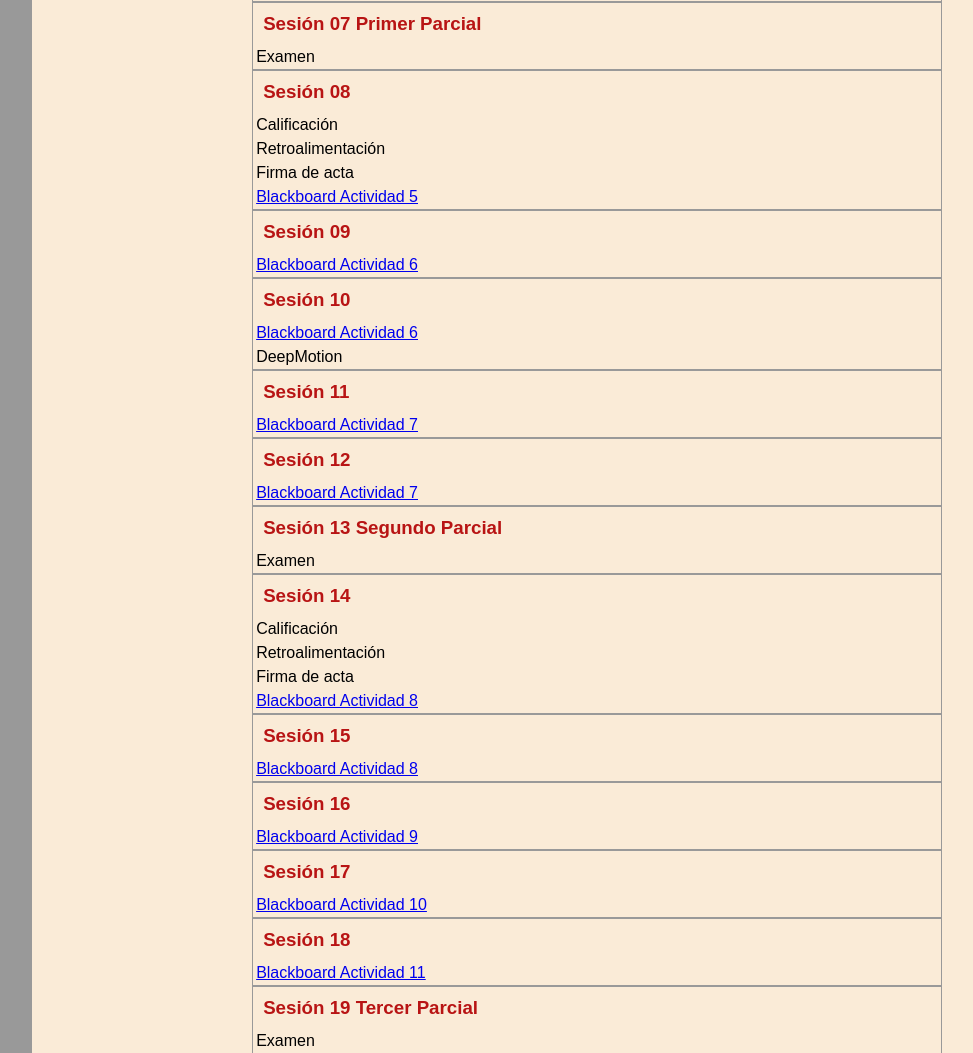
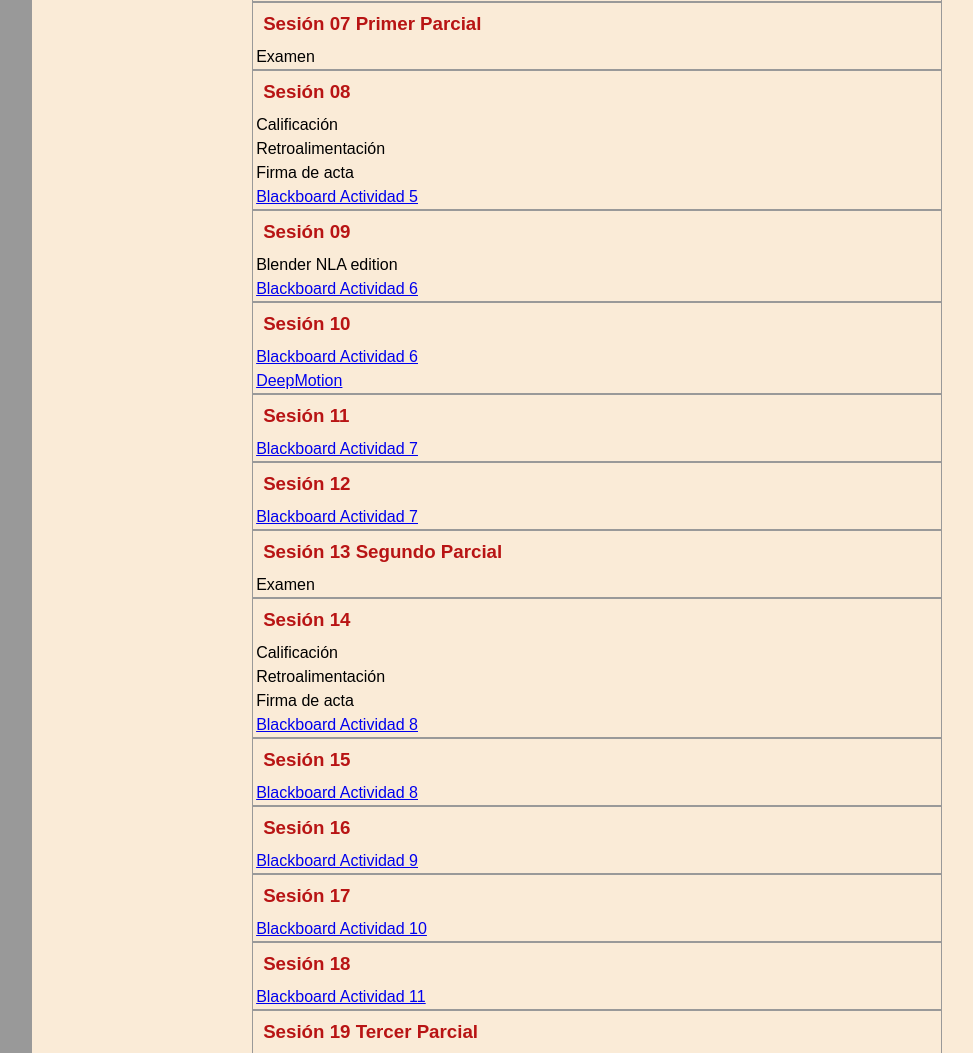
Before and after one commit to beztao01/mo-cap, a plain HTML site: page index.html in a window 1280 px wide. Shown: the part 1021-2074 px from the top of the page, without its empty margins (118-1091 px from the left). Drawn offline with Linux system fonts and the light colour scheme.

Commit message:
add sesion 09 nla editor, sesion 10 link to deepmotion

```diff
--- a/index.html
+++ b/index.html
@@ -111,6 +111,7 @@
                 <section>
                     <h3>Sesión 09</h3>
                     <ul>
+                        <li>Blender NLA edition</li>
                         <li><a href="https://uvmonline.blackboard.com/webapps/login/">Blackboard Actividad 6</a></li>
                     </ul>
                 </section>
@@ -118,7 +119,7 @@
                     <h3>Sesión 10</h3>
                     <ul>
                         <li><a href="https://uvmonline.blackboard.com/webapps/login/">Blackboard Actividad 6</a></li>
-                        <li><a href="https://www.deepmotion.com/animate-3d"></a>DeepMotion</li>
+                        <li><a href="https://www.deepmotion.com/animate-3d">DeepMotion</a></li>
                     </ul>
                 </section>
                 <section>
```
